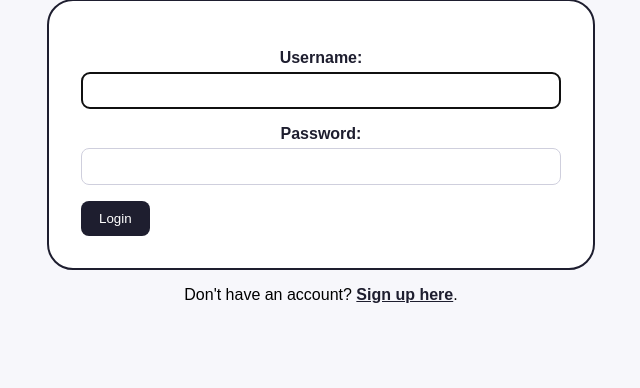
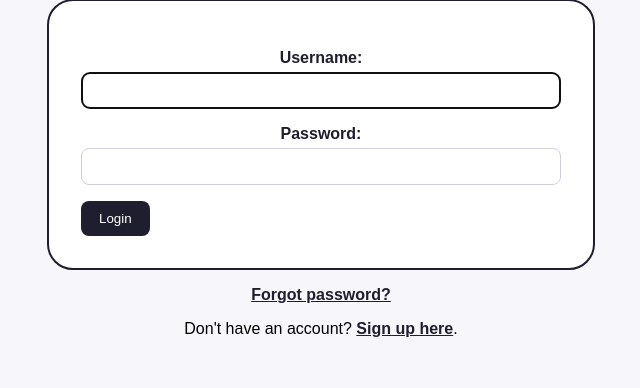
Before and after one commit to mvgb2005/5COSC021W-Epic, a Django app: page /accounts/login/ in a window 1280 px wide. Shown: the part 236-624 px from the top of the page, without its empty margins (319-959 px from the left). Run offline with Django 5.2, Linux system fonts and the light colour scheme.

Commit message:
Enhance login form with additional links
Added a forgot password link and improved form layout.
Aurouba

```diff
--- a/templates/registration/login.html
+++ b/templates/registration/login.html
@@ -1,8 +1,8 @@
 {% extends 'registration/reg_base.html' %}
 {% block title %}Login - Sky Portal{% endblock %}
-
 {% block content %}
 <h2>Login</h2>
+
 <form method="post">
 
     {% csrf_token %}
@@ -13,7 +13,18 @@
     </div>
 
     {{ form.as_p }}
+
     <button type="submit">Login</button>
+
 </form>
-    <p>Don't have an account? <a href="{% url 'signup' %}">Sign up here</a>.</p>
+
+<!-- forgot password reset link -->
+<p>
+    <a href="{% url 'password_reset' %}">Forgot password?</a>
+</p>
+
+<p>
+    Don't have an account? <a href="{% url 'signup' %}">Sign up here</a>.
+</p>
+
 {% endblock %}
```
Lines whose indentation alone changed are shown as unchanged.
